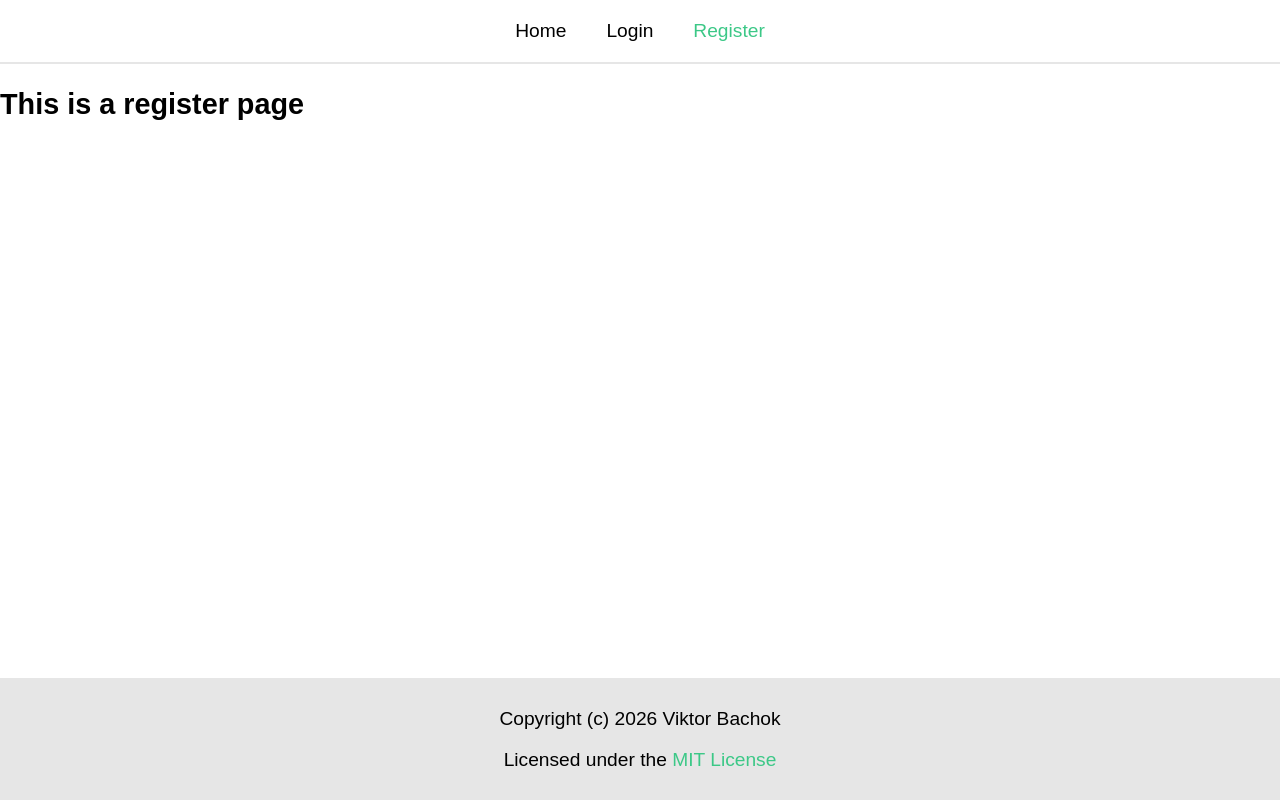
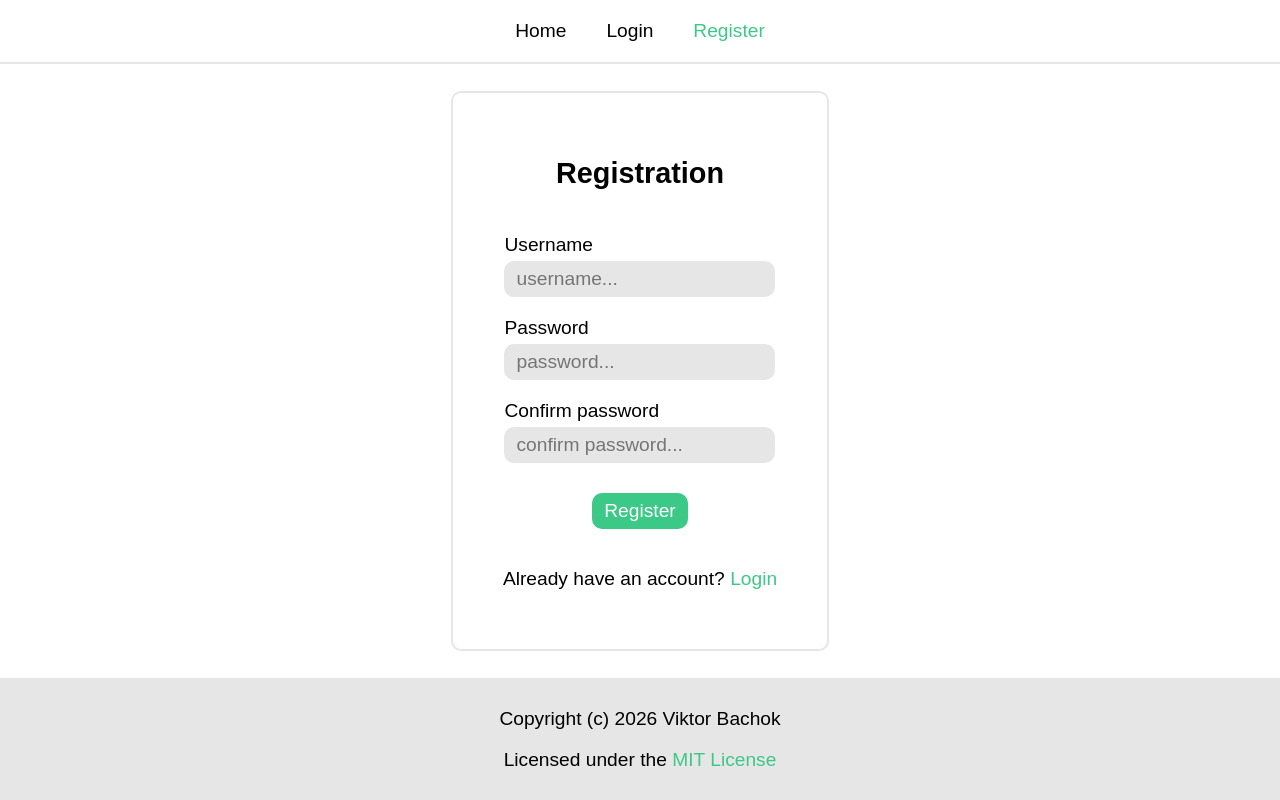
Before and after one commit to bachokviktor/qwshortlink, a React (Vite) app in the folder frontend/: page /register in a window 1280 px wide. Built offline with nearby package versions, Linux system fonts and the light colour scheme.

Commit message:
Add registration form

```diff
--- a/frontend/src/components/Register.tsx
+++ b/frontend/src/components/Register.tsx
@@ -1,6 +1,89 @@
+import React, { useEffect, useState } from "react"
+import { Link } from "react-router"
+
 function Register() {
+  const [username, setUsername] = useState<string>("")
+  const [password1, setPassword1] = useState<string>("")
+  const [password2, setPassword2] = useState<string>("")
+  const [errorMessage, setErrorMessage] = useState<string>("")
+
+  useEffect(() => {
+    setErrorMessage("")
+  }, [username, password1, password2])
+
+  const handleRegister = (e: React.SubmitEvent<HTMLFormElement>) => {
+    e.preventDefault()
+
+    if ((username.trim() === "") || username.includes(" ")) {
+      setErrorMessage("Enter a valid username!")
+      return
+    }
+
+    if ((password1.trim() === "") || password1.includes(" ")) {
+      setErrorMessage("Enter a valid password!")
+      return
+    }
+
+    if (password1 !== password2) {
+      setErrorMessage("Passwords doesn't match!")
+      return
+    }
+
+    console.log("reg")
+  }
+
   return (
-    <h2>This is a register page</h2>
+    <div className="centered-wrapper">
+      <div className="auth-container">
+	<div className="centered-wrapper">
+          <h2>Registration</h2>
+
+          <form onSubmit={handleRegister}>
+            <label htmlFor="userName">Username</label><br/>
+            <input
+	      name="userName"
+	      id="userName"
+	      type="text"
+	      placeholder="username..."
+	      required
+	      onChange={(e: React.ChangeEvent<HTMLInputElement>) => { setUsername(e.target.value) }}
+	      value={username}
+	    /><br/>
+
+            <label htmlFor="userPassword1">Password</label><br/>
+            <input
+	      name="userPassword1"
+	      id="userPassword1"
+	      type="password"
+	      placeholder="password..."
+	      required
+	      onChange={(e: React.ChangeEvent<HTMLInputElement>) => { setPassword1(e.target.value) }}
+	      value={password1}
+	    /><br/>
+
+            <label htmlFor="userPassword2">Confirm password</label><br/>
+            <input
+	      name="userPassword2"
+	      id="userPassword2"
+	      type="password"
+	      placeholder="confirm password..."
+	      required
+	      onChange={(e: React.ChangeEvent<HTMLInputElement>) => { setPassword2(e.target.value) }}
+	      value={password2}
+	    /><br/>
+
+	    <div className="centered-wrapper">
+	      {errorMessage && <p className="error-message">{errorMessage}</p>}
+              <button type="submit">Register</button>
+	    </div>
+          </form>
+
+          <p>
+               Already have an account? <Link to="/login">Login</Link>
+          </p>
+	</div>
+      </div>
+    </div>
   )
 }
 
--- a/frontend/src/index.css
+++ b/frontend/src/index.css
@@ -2,7 +2,9 @@
     --color-background: hsl(0, 0%, 90%);
     --color-foreground: hsl(0, 0%, 100%);
     --color-action: hsl(152, 56%, 51%);
+    --color-action-darker: hsl(152, 56%, 41%);
     --color-danger: hsl(350, 73%, 44%);
+    --color-disabled: hsl(240, 5%, 70%)
 }
 
 body {
@@ -75,3 +77,59 @@ a:hover {
     margin: 0;
     padding: 30px;
 }
+
+.centered-wrapper {
+    display: flex;
+    flex-direction: column;
+    align-items: center;
+    justify-content: center;
+}
+
+.auth-container {
+    border: 2px solid var(--color-background);
+    border-radius: 10px;
+    margin: 25px 0;
+    padding: 40px 50px;
+}
+
+.auth-container form {
+    margin: 20px 0;
+}
+
+.auth-container button {
+    margin-top: 10px;
+}
+
+.auth-container input {
+    font-size: 1.2rem;
+    background-color: var(--color-background);
+    padding: 7px 12px;
+    margin-bottom: 20px;
+    margin-top: 5px;
+    border: none;
+    border-radius: 10px;
+}
+
+.error-message {
+    color: var(--color-danger);
+}
+
+button {
+    background-color: var(--color-action);
+    font-size: 1.2rem;
+    padding: 7px 12px;
+    color: var(--color-foreground);
+    border: none;
+    border-radius: 10px;
+    cursor: pointer;
+    transition: background-color 0.2s;
+}
+
+button:active:not(:disabled) {
+    background-color: var(--color-action-darker);
+}
+
+button:disabled {
+    background-color: var(--color-disabled);
+    cursor: not-allowed;
+}
```
